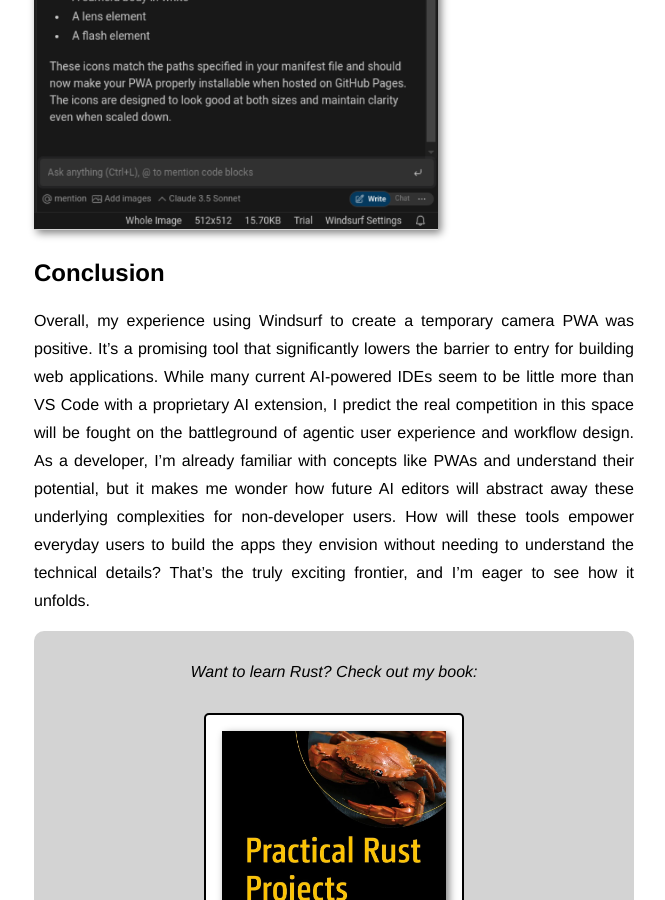
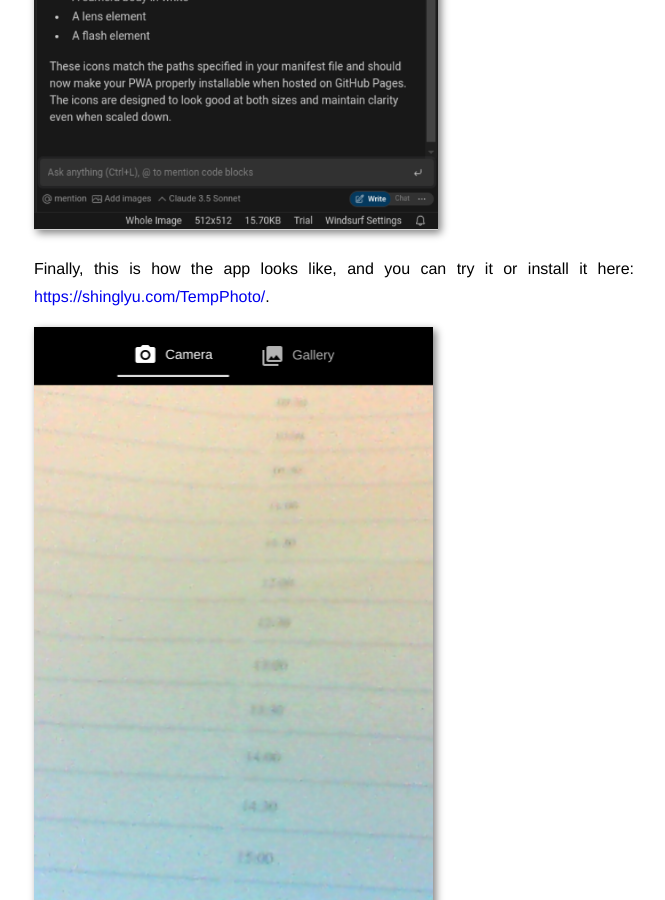
Before and after one commit to shinglyu/shinglyu.github.io, a Jekyll site: the page built from _posts/2024-12-28-building-a-temporary-camera-app-with-windsurf.md, in a window 1280 px wide and 900 px high, scrolled down 5885 px. Shown: the whole window, without its empty margins (306-971 px from the left). Built offline with Jekyll 4.4.1, drawn with Linux system fonts in a browser that asks for light colours.

Commit message:
windsurf post add app screenshot

```diff
--- a/_posts/2024-12-28-building-a-temporary-camera-app-with-windsurf.md
+++ b/_posts/2024-12-28-building-a-temporary-camera-app-with-windsurf.md
@@ -41,6 +41,11 @@ Also to my surprise, when it detects that the ImageMagic command is not installe
 ![install image magick]({{site_url}}/blog_assets/windsurf_tempphoto/install-image-magick.png)
 ![icon generated]({{site_url}}/blog_assets/windsurf_tempphoto/icon-generated.png)
 
+Finally, this is how the app looks like, and you can try it or install it here: [https://shinglyu.com/TempPhoto/](https://shinglyu.com/TempPhoto/).
+
+![app camera]({{site_url}}/blog_assets/windsurf_tempphoto/app_camera.png)
+![app gallery]({{site_url}}/blog_assets/windsurf_tempphoto/app_gallery.png)
+
 ## Conclusion
 
 Overall, my experience using Windsurf to create a temporary camera PWA was positive. It’s a promising tool that significantly lowers the barrier to entry for building web applications. While many current AI-powered IDEs seem to be little more than VS Code with a proprietary AI extension, I predict the real competition in this space will be fought on the battleground of agentic user experience and workflow design. As a developer, I'm already familiar with concepts like PWAs and understand their potential, but it makes me wonder how future AI editors will abstract away these underlying complexities for non-developer users. How will these tools empower everyday users to build the apps they envision without needing to understand the technical details? That's the truly exciting frontier, and I'm eager to see how it unfolds.
```
Also changed, not shown: blog_assets/windsurf_tempphoto/app_camera.png (added), blog_assets/windsurf_tempphoto/app_gallery.png (added).
